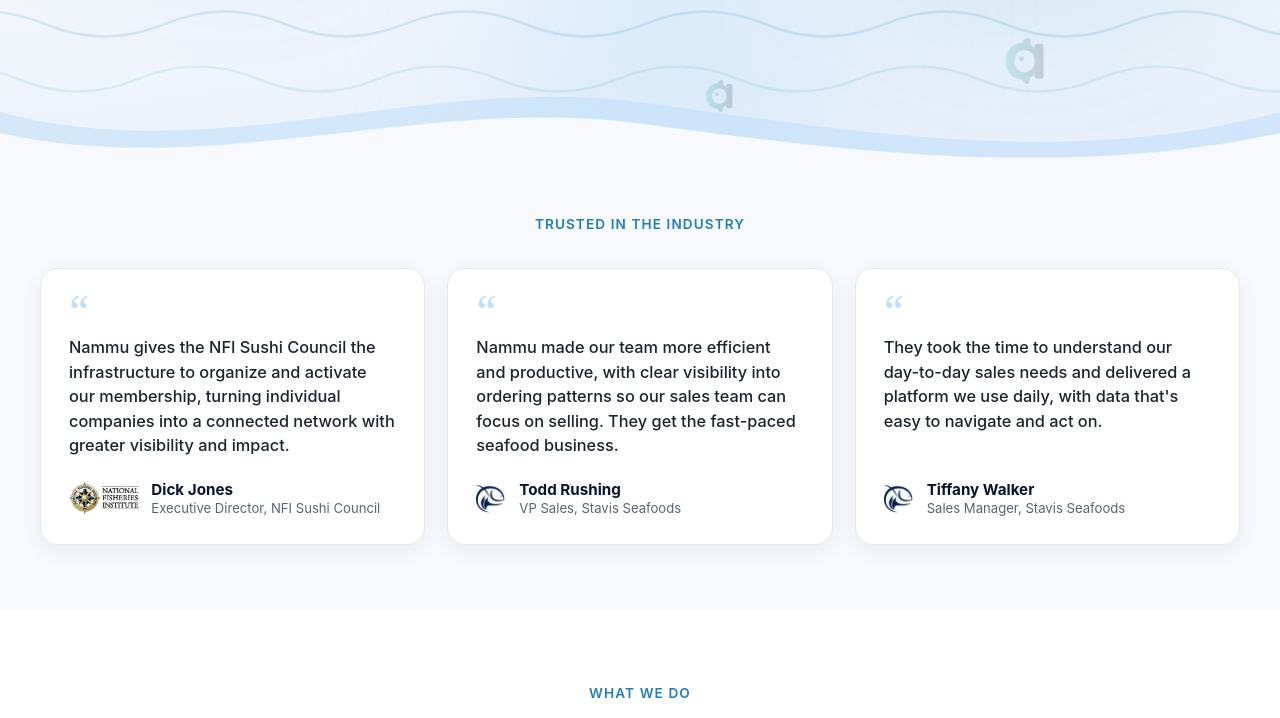
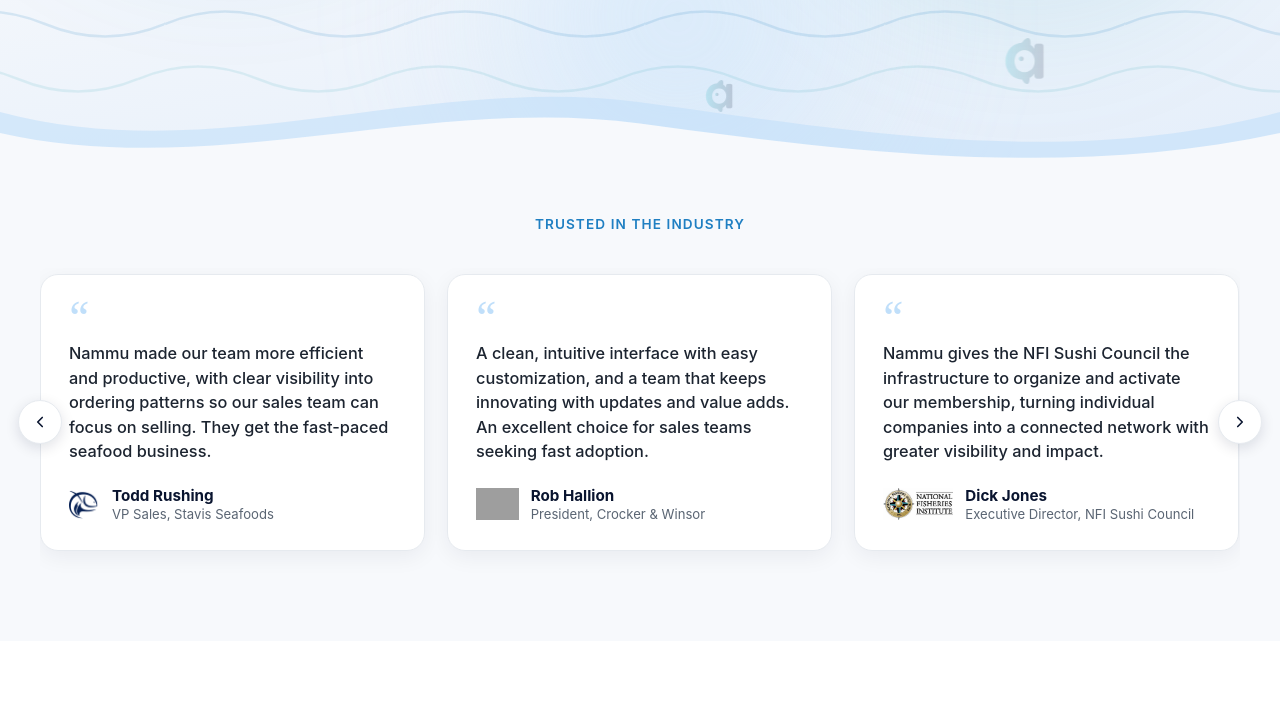
Before and after one commit to nammu-inc/website-frontend, a React (Create React App) app: page / in a window 1280 px wide. Shown: the part 587-1305 px from the top of the page. Built offline with nearby package versions, Linux system fonts and the light colour scheme; grey boxes are pictures that could not be loaded.

Commit message:
feat: add rob quote

```diff
--- a/src/pages/sections/Testimonials.js
+++ b/src/pages/sections/Testimonials.js
@@ -1,16 +1,38 @@
-import React from "react";
+import React, { useEffect, useRef, useState } from "react";
 import { sharedStyles } from "../../styles";
 import { useIsMobile } from "../../hooks";
 import { Section, Eyebrow } from "../../components/ui";
 import stavisLogo from "../../assets/Stavis.png";
 import nfiLogo from "../../assets/NFI Logo.jpg";
+import cwLogo from "../../assets/cw-logo.png";
 
 const C = sharedStyles.colors;
 
 // Social proof right under the hero. Short, punchy pulls (the full quotes were
-// too long for cards). On desktop all three cards show at once (3-up grid); on
-// mobile they swipe horizontally. No edge fade — full cards are always visible.
+// too long for cards). A continuous, looping carousel driven by side arrows: the
+// quotes form a ring (Tiffany -> Todd -> Rob -> Dick -> Tiffany ...), so every
+// click advances exactly one card in the pressed direction with a seamless wrap.
+//
+// Implementation: the set is rendered three times and a transform slides the
+// track by one card per step. After each step we silently recenter into the
+// middle copy (transition off) so there is always a card waiting on both sides.
 const TESTIMONIALS = [
+  {
+    quote:
+      "Nammu made our team more efficient and productive, with clear visibility into ordering patterns so our sales team can focus on selling. They get the fast-paced seafood business.",
+    author: "Todd Rushing",
+    role: "VP Sales, Stavis Seafoods",
+    logo: stavisLogo,
+    company: "Stavis Seafoods",
+  },
+  {
+    quote:
+      "A clean, intuitive interface with easy customization, and a team that keeps innovating with updates and value adds. An excellent choice for sales teams seeking fast adoption.",
+    author: "Rob Hallion",
+    role: "President, Crocker & Winsor",
+    logo: cwLogo,
+    company: "Crocker & Winsor Seafoods",
+  },
   {
     quote:
       "Nammu gives the NFI Sushi Council the infrastructure to organize and activate our membership, turning individual companies into a connected network with greater visibility and impact.",
@@ -18,14 +40,6 @@
     role: "Executive Director, NFI Sushi Council",
     logo: nfiLogo,
     company: "NFI Sushi Council",
-  },
-  {
-    quote:
-      "Nammu made our team more efficient and productive, with clear visibility into ordering patterns so our sales team can focus on selling. They get the fast-paced seafood business.",
-    author: "Todd Rushing",
-    role: "VP Sales, Stavis Seafoods",
-    logo: stavisLogo,
-    company: "Stavis Seafoods",
   },
   {
     quote:
@@ -37,30 +51,67 @@
   },
 ];
 
+const N = TESTIMONIALS.length;
+const LOOP = [...TESTIMONIALS, ...TESTIMONIALS, ...TESTIMONIALS];
+
 const Testimonials = () => {
   const isMobile = useIsMobile();
+  const [index, setIndex] = useState(N); // start at the middle copy
+  const [animate, setAnimate] = useState(true);
+  const slidingRef = useRef(false);
+
+  const go = (dir) => {
+    if (slidingRef.current || !animate) return;
+    slidingRef.current = true;
+    setIndex((i) => i + dir);
+  };
+
+  // When a slide finishes, recenter into the middle copy without a transition so
+  // the loop is endless and never runs out of cards on either side.
+  const handleTransitionEnd = () => {
+    slidingRef.current = false;
+    setIndex((i) => {
+      if (i >= 2 * N) {
+        setAnimate(false);
+        return i - N;
+      }
+      if (i < N) {
+        setAnimate(false);
+        return i + N;
+      }
+      return i;
+    });
+  };
+
+  // Re-enable the transition on the frame after a silent recenter.
+  useEffect(() => {
+    if (!animate) {
+      const id = requestAnimationFrame(() => setAnimate(true));
+      return () => cancelAnimationFrame(id);
+    }
+  }, [animate]);
+
+  const cardW = isMobile ? "min(82vw, 340px)" : "385px";
+  const gap = isMobile ? 16 : 22;
 
   const styles = {
     heading: { textAlign: "center", maxWidth: "640px", margin: "0 auto" },
-    track: isMobile
-      ? {
+    // Outer wrapper is overflow-visible so the arrows can sit in the gutter.
+    wrapper: { position: "relative", marginTop: isMobile ? "28px" : "36px" },
+    // The window that clips the sliding track. Bottom padding keeps the card
+    // shadow from being clipped by the overflow.
+    viewport: { overflow: "hidden", padding: "6px 0 26px" },
+    track: {
       display: "flex",
-          gap: "16px",
-          overflowX: "auto",
-          scrollSnapType: "x mandatory",
-          padding: "4px 0 6px",
-          marginTop: "28px",
-          scrollbarWidth: "none",
-          msOverflowStyle: "none",
-        }
-      : {
-          display: "grid",
-          gridTemplateColumns: "repeat(3, 1fr)",
-          gap: "22px",
-          marginTop: "36px",
+      alignItems: "stretch",
+      gap: `${gap}px`,
+      transform: `translateX(calc(-1 * ${index} * (${cardW} + ${gap}px)))`,
+      transition: animate ? "transform 0.5s ease" : "none",
+      willChange: "transform",
     },
     card: {
-      ...(isMobile ? { flex: "0 0 auto", width: "min(82vw, 340px)", scrollSnapAlign: "start" } : {}),
+      flex: "0 0 auto",
+      width: cardW,
       backgroundColor: C.white,
       border: `1px solid ${C.line}`,
       borderRadius: "18px",
@@ -75,23 +126,47 @@
     logo: { height: "32px", maxWidth: "120px", objectFit: "contain" },
     name: { fontWeight: 700, color: C.navy, fontSize: "0.95rem" },
     role: { color: C.slate, fontSize: "0.82rem", marginTop: "1px" },
+    arrowBase: {
+      position: "absolute",
+      top: "50%",
+      transform: "translateY(-50%)",
+      zIndex: 2,
+      display: "flex",
+      alignItems: "center",
+      justifyContent: "center",
+      width: "44px",
+      height: "44px",
+      borderRadius: "50%",
+      border: `1px solid ${C.line}`,
+      backgroundColor: C.white,
+      color: C.navy,
+      cursor: "pointer",
+      padding: 0,
+      boxShadow: "0 4px 14px rgba(9,20,47,0.12)",
+    },
   };
+
+  const Chevron = ({ dir }) => (
+    <svg width="18" height="18" viewBox="0 0 24 24" fill="none" stroke="currentColor" strokeWidth="2.2" strokeLinecap="round" strokeLinejoin="round" aria-hidden="true" style={{ transform: dir === "left" ? "rotate(180deg)" : "none" }}>
+      <path d="M9 6l6 6-6 6" />
+    </svg>
+  );
 
   return (
     <Section background={C.surface} id="testimonials" style={{ paddingTop: isMobile ? "24px" : "40px", paddingBottom: isMobile ? "44px" : "64px" }}>
-      <style>{`.nm-tscroll::-webkit-scrollbar{ display:none; }`}</style>
-
       <div style={styles.heading}>
         <Eyebrow>Trusted in the industry</Eyebrow>
       </div>
 
-      <div className="nm-tscroll" style={styles.track}>
-        {TESTIMONIALS.map((t) => (
-          <div key={t.author} style={styles.card}>
+      <div style={styles.wrapper}>
+        <div style={styles.viewport}>
+          <div style={styles.track} onTransitionEnd={handleTransitionEnd}>
+            {LOOP.map((t, i) => (
+              <div key={`${t.author}-${i}`} style={styles.card} aria-hidden={i < N || i >= 2 * N}>
                 <span aria-hidden="true" style={styles.mark}>“</span>
                 <p style={styles.quote}>{t.quote}</p>
                 <div style={styles.author}>
-              <img src={t.logo} alt={t.company} style={styles.logo} />
+                  {t.logo && <img src={t.logo} alt={t.company} style={styles.logo} />}
                   <div>
                     <div style={styles.name}>{t.author}</div>
                     <div style={styles.role}>{t.role}</div>
@@ -100,6 +175,26 @@
               </div>
             ))}
           </div>
+        </div>
+
+        <button
+          type="button"
+          onClick={() => go(-1)}
+          aria-label="Previous quote"
+          style={{ ...styles.arrowBase, left: "-22px" }}
+        >
+          <Chevron dir="left" />
+        </button>
+
+        <button
+          type="button"
+          onClick={() => go(1)}
+          aria-label="Next quote"
+          style={{ ...styles.arrowBase, right: "-22px" }}
+        >
+          <Chevron dir="right" />
+        </button>
+      </div>
     </Section>
   );
 };
```
Also changed, not shown: 1 other file (tests, documents, lock files or other folders). Lines whose indentation alone changed are shown as unchanged.
